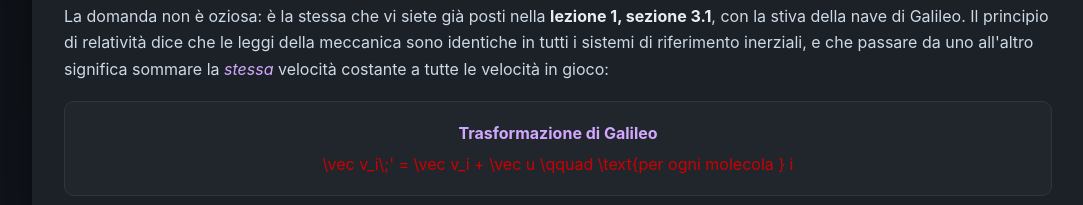
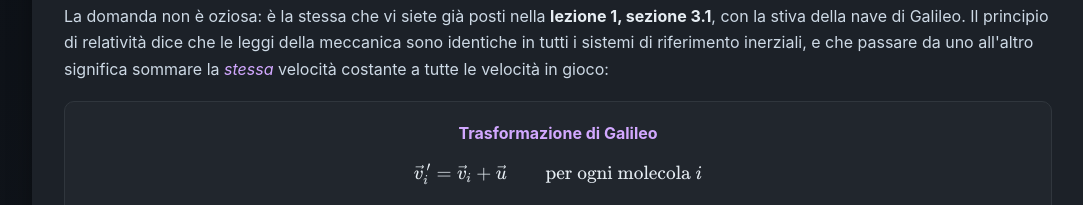
Before and after one commit to IvanoVettigli/lezioni, a plain HTML site: page Fisica_4/10_Meccanica_statistica.html in a window 1280 px wide. Shown: the part 4856-5061 px from the top of the page, without its empty margins (82-1165 px from the left). Drawn offline with nearby package versions, Linux system fonts and the light colour scheme.

Commit message:
fix: formula della trasformazione di Galileo non renderizzata da KaTeX
`\vec v_i\;'` (spaziatura \; seguita da apice ') mandava in errore il
parser; sostituita con la sintassi esplicita \vec v_i^{\,\prime},
equivalente e robusta.

Co-Authored-By: Claude Opus 5 <noreply@anthropic.com>

```diff
--- a/Fisica_4/10_Meccanica_statistica.html
+++ b/Fisica_4/10_Meccanica_statistica.html
@@ -258,7 +258,7 @@
 
       <div class="formula-box">
         <div class="formula-title">Trasformazione di Galileo</div>
-        $$\vec v_i\;' = \vec v_i + \vec u \qquad \text{per ogni molecola } i$$
+        $$\vec v_i^{\,\prime} = \vec v_i + \vec u \qquad \text{per ogni molecola } i$$
       </div>
 
       <p>Adesso proviamo a prendere alla lettera la formula $\tfrac{3}{2}k_BT = \tfrac{1}{2}m\langle v^2\rangle$
```
